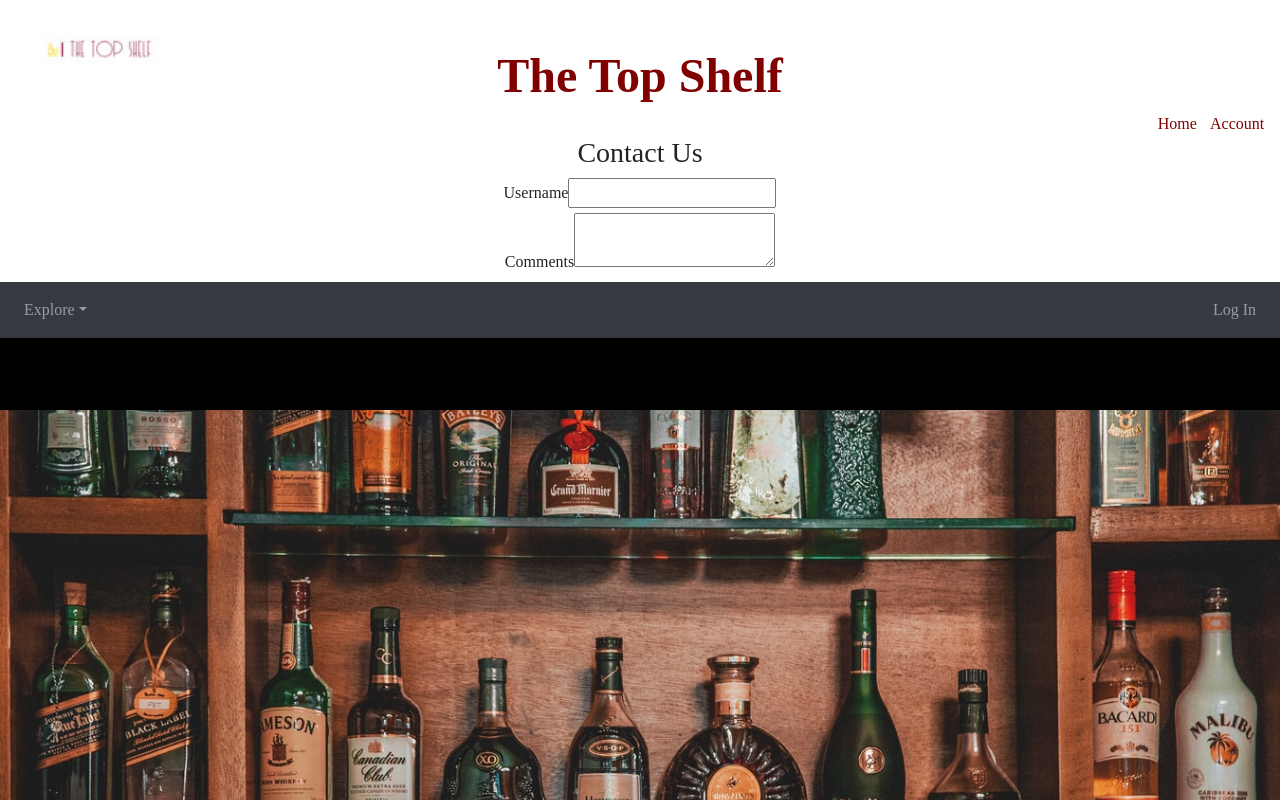
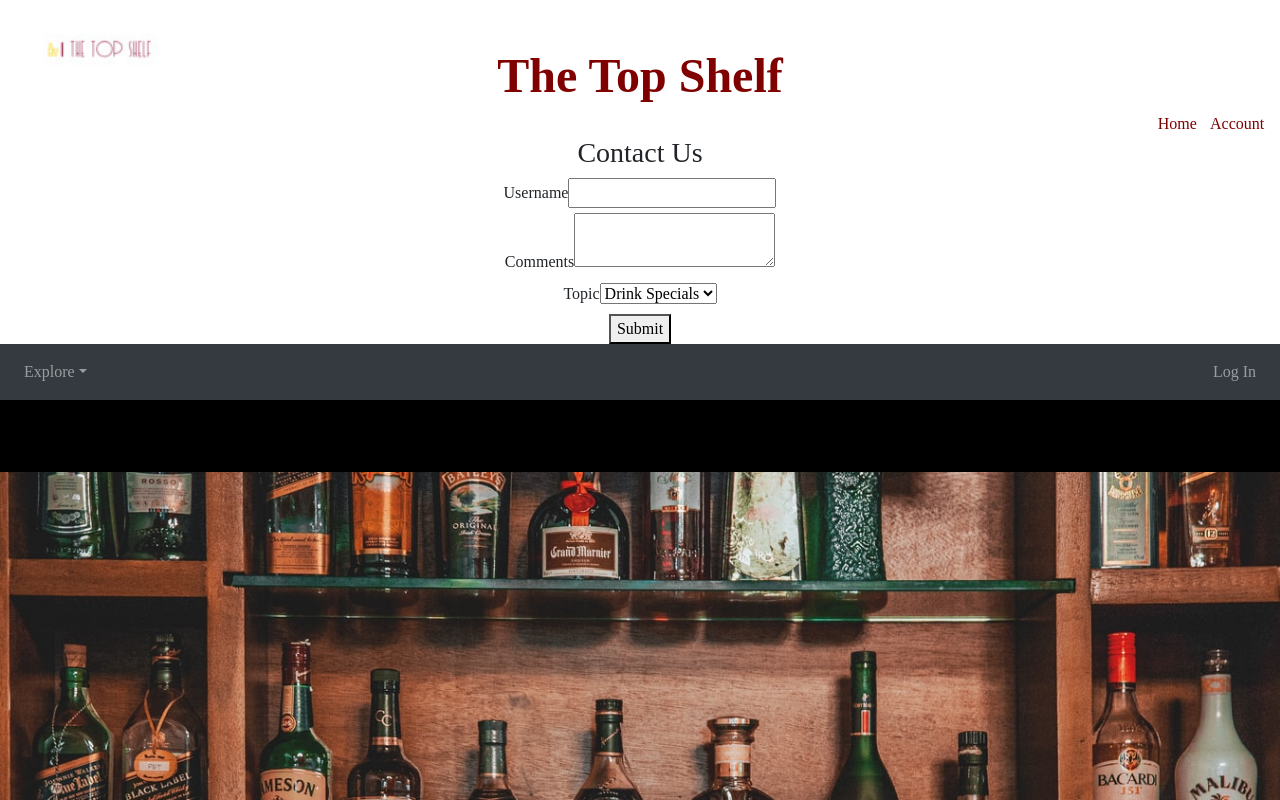
Before and after one commit to mcruzpr86/theTopShelf, a React (Create React App) app in the folder client/: page /account in a window 1280 px wide. Shown: the top 800 px of the page. Built offline with nearby package versions, Linux system fonts and the light colour scheme; a web font is replaced by a local one.

Commit message:
form done, needs styling

```diff
--- a/client/src/Components/form/form.js
+++ b/client/src/Components/form/form.js
@@ -8,7 +8,8 @@
 
         this.state = {
             username: '',
-            comments: ''
+            comments: '',
+            topic: 'drink special'
         }
     }
 
@@ -18,16 +19,29 @@
         })
     }
 
-    handleCommentsChange = event => (
+    handleCommentsChange = event => {
         this.setState({
             comments: event.target.value
           })
 
-    )
+        }
+
+    handleTopicChange = event => {
+        this.setState({
+            topic: event.target.value
+          })
+
+        }
+
+    handleSubmit = event => {
+        alert(`${this.state.username} ${this.state.comments} ${this.state.topic}`)
+        event.preventDefault()
+    }
 
     render() {
+        const { username, comments, topic} = this.state
         return (
-            <form className='form'>
+            <form onsubmit={this.handleSubmit}>
                 <div>
                     <h3>
                         Contact Us
@@ -37,14 +51,23 @@
                     </label>
                     <input
                         type= 'text'
-                        value={this.state.username}
+                        value={username}
                         onChange={this.handleUsernameChange}
                     />
                 </div>
                 <div>
                     <label>Comments</label>
-                    <textarea value={this.state.comments} onChange={this.handleCommentsChange}></textarea>
+                    <textarea value={comments} onChange={this.handleCommentsChange}></textarea>
                 </div>
+                <div>
+                    <label>Topic</label>
+                    <select value={topic} onChange={this.handleTopicChange}>
+                       <option value="drink special">Drink Specials</option>
+                       <option value="account">Account</option>
+                       <option value="help">Help</option>
+                    </select>
+                </div>
+                <button type="submit">Submit</button>
             </form>
         )
     }
```
